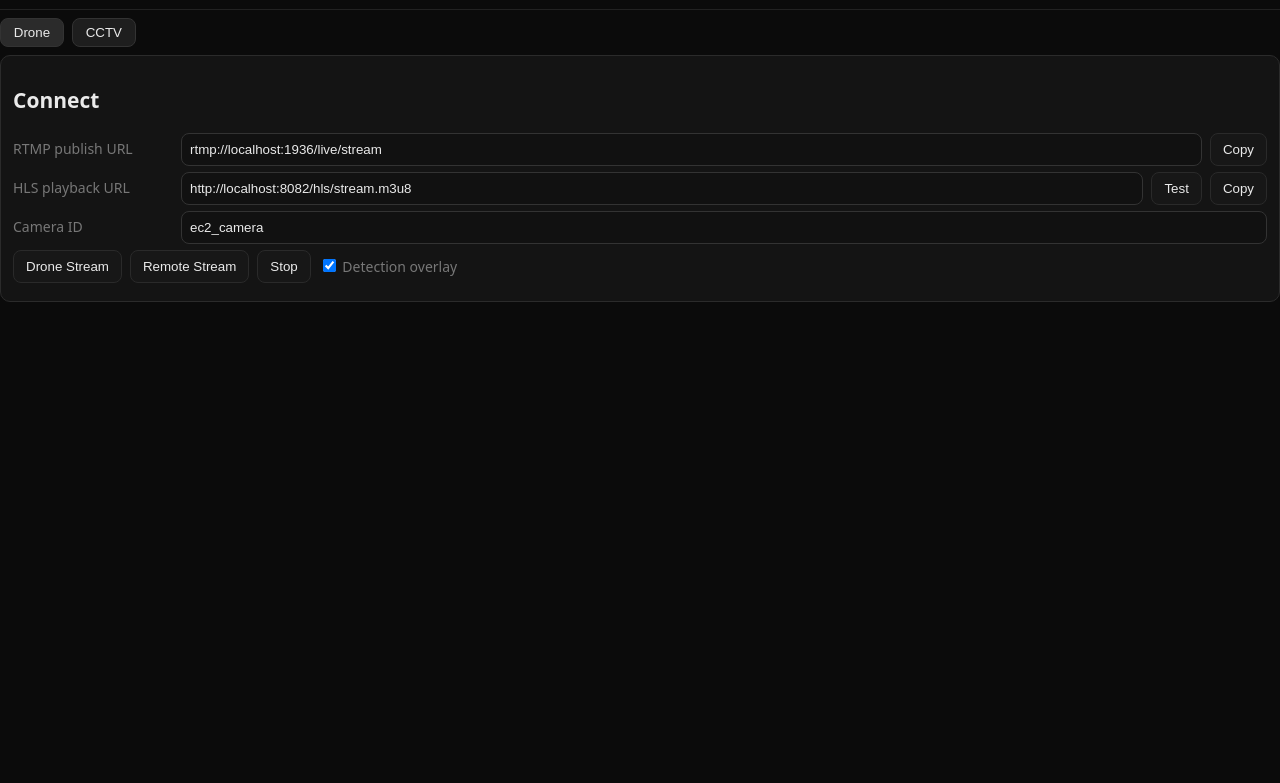
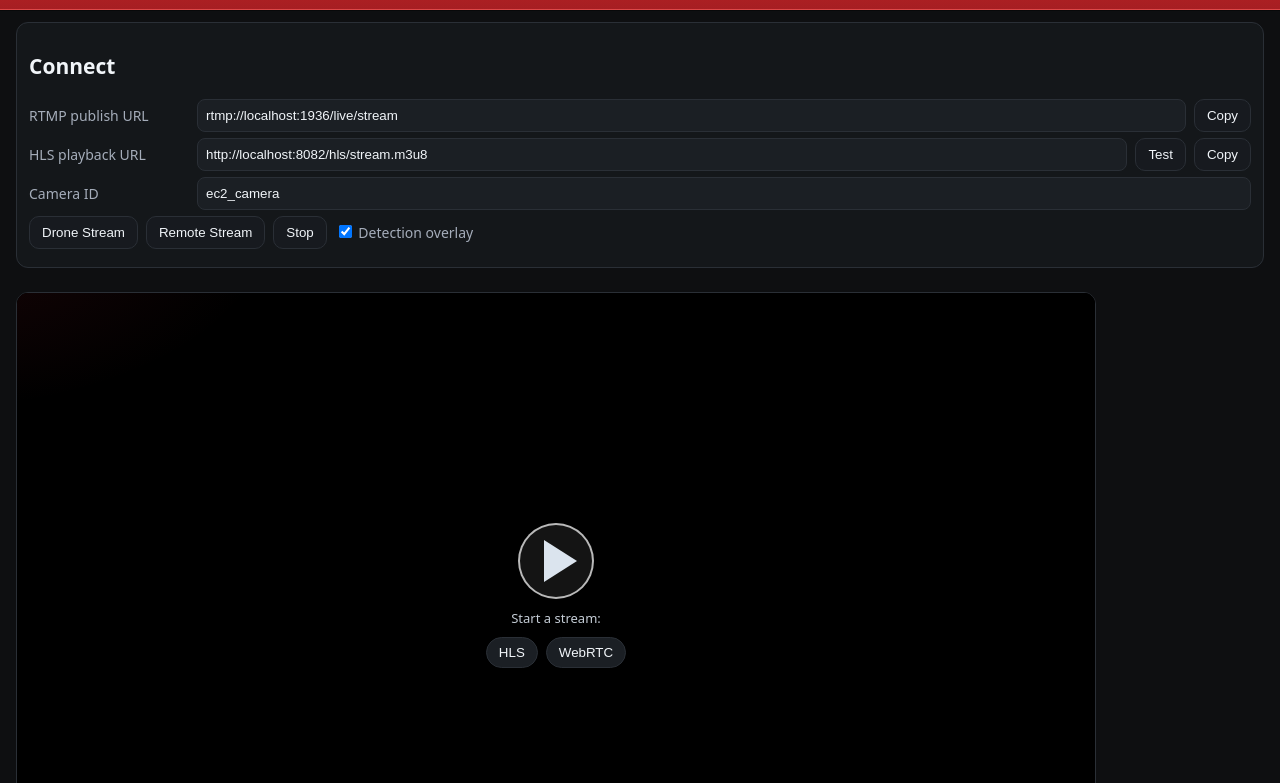
Before and after one commit to mathanmahe/fire-detection, a website built with Vite: page frontend/firebeats/src/renderer/index.html in a window 1280 px wide. Shown: the part 92-875 px from the top of the page. Built offline with nearby package versions, Linux system fonts and the light colour scheme; no server answers.

Commit message:
update frontend stylistic changes

```diff
--- a/frontend/firebeats/src/renderer/app.js
+++ b/frontend/firebeats/src/renderer/app.js
@@ -27,6 +27,16 @@ const els = {
   mode: document.getElementById('mode'),
   lastDet: document.getElementById('lastDet'),
 };
+
+const dronePlaceholder = document.getElementById('dronePlaceholder');
+const quickHls = document.getElementById('quickHls');
+const quickRtc = document.getElementById('quickRtc');
+const quickHlsBtn = document.getElementById('quickHlsBtn');
+
+function showDronePlaceholder(show){
+  if(!dronePlaceholder) return;
+  dronePlaceholder.classList.toggle('hidden', !show);
+}
 
 let hlsPlayer = null;
 let overlay = null;
@@ -72,6 +82,11 @@ els.copyRtmp.onclick = () => navigator.clipboard.writeText(els.rtmpUrl.value);
 els.copyHls.onclick = () => navigator.clipboard.writeText(els.hlsUrl.value);
 els.testHls.onclick = testHls;
 
+//hook
+quickHls && (quickHls.onclick = () => els.playHls.click());
+quickRtc && (quickRtc.onclick = () => els.startRtc.click());
+quickHlsBtn && (quickHlsBtn.onclick = () => els.playHls.click());
+
 els.playHls.onclick = async () => {
   stopAll();
   setMode('HLS');
@@ -79,6 +94,7 @@ els.playHls.onclick = async () => {
   await hlsPlayer.play(els.hlsUrl.value);
   sizeOverlay();
   startOverlayIfEnabled();
+  showDronePlaceholder(false);               // <- add
 };
 
 els.startRtc.onclick = async () => {
@@ -88,10 +104,13 @@ els.startRtc.onclick = async () => {
     await startWebRtc(els.video, { cameraId: els.cameraId.value, offerUrl: config.webrtcOfferUrl, onLog: log });
     sizeOverlay();
     startOverlayIfEnabled();
-  }catch(e){ log('WebRTC failed: '+e.message); setMode('idle'); }
+    showDronePlaceholder(false);
+  }catch(e){ log('WebRTC failed: '+e.message); setMode('idle'); showDronePlaceholder(false);}
 };
 
 els.stop.onclick = () => stopAll();
+
+
 
 function resetUiStats() {
   els.mode.textContent = 'idle';
@@ -117,6 +136,7 @@ function stopAll(){
   clearVideoElement();
   resetUiStats();
   setMode('idle');
+  showDronePlaceholder(false);
 }
 
 function startOverlayIfEnabled(){
--- a/frontend/firebeats/src/renderer/cctv.js
+++ b/frontend/firebeats/src/renderer/cctv.js
@@ -20,6 +20,15 @@ let pollTimer = null;
 let reconnectTimer = null;
 let reconnectDelay = 1000;   // start with 1s, exponential backoff
 let currentStream = null;
+
+const placeholder = document.getElementById('cctvPlaceholder');
+const quickLoad = document.getElementById('quickCctvLoad');
+
+function showCctvPlaceholder(show){
+  if(!placeholder) return;
+  placeholder.classList.toggle('hidden', !show);
+}
+quickLoad && quickLoad.addEventListener('click', () => loadStream());
 
 function log(msg){
   const ts = new Date().toLocaleTimeString();
@@ -99,6 +108,8 @@ function loadStream(){
     // cache-bust so the browser opens a fresh long-lived connection
     els.img.src = cctv.streamUrl(which) + `?t=${Date.now()}`;
     log(`loading /video_feed/${which}`);
+    showCctvPlaceholder(false);              // <- hide on attempt
+
   };
 
   // When the stream connection ends (clean close) browsers often fire 'load'
@@ -131,6 +142,7 @@ function stopStream(){
   els.img.onerror = null;
   els.img.src = '';
   stopPolling();
+  showCctvPlaceholder(true);
   log('stopped stream');
 }
 
--- a/frontend/firebeats/src/renderer/index.html
+++ b/frontend/firebeats/src/renderer/index.html
@@ -9,17 +9,21 @@
   <script type="module" src="./app.js"></script>
 </head>
 <body>
-  <header>
+  <!-- NEW: Red navbar with tabs aligned to the right -->
+  <header class="topbar">
+    <div class="brand">
       <h1>FireWatch</h1>
       <div id="status" class="chip">idle</div>
-  </header>
-
-  <nav class="tabs">
+    </div>
+    <nav class="topnav">
       <button id="tabDrone" class="tab active">Drone</button>
       <button id="tabCctv"  class="tab">CCTV</button>
     </nav>
+  </header>
 
-  <section id = "panelDrone" class="tab-panel active">
+  <!-- removed the old <nav class="tabs"> block -->
+
+  <section id="panelDrone" class="tab-panel active">
     <section class="card">
       <h2>Connect</h2>
       <div class="row">
@@ -45,15 +49,31 @@
       </div>
     </section>
 
+    <!-- Player with nice empty-state -->
     <section class="player">
       <div class="video-wrap">
         <video id="video" playsinline muted autoplay></video>
         <canvas id="overlay"></canvas>
+
+        <!-- NEW empty state (shows until a stream starts) -->
+        <div id="dronePlaceholder" class="empty-state">
+          <div class="play" id="quickHlsBtn" title="Start HLS">
+            <svg viewBox="0 0 24 24" aria-hidden="true">
+              <path d="M8 5v14l11-7z" fill="currentColor"></path>
+            </svg>
           </div>
+          <div class="hint">Start a stream:</div>
+          <div class="mini-buttons">
+            <button id="quickHls">HLS</button>
+            <button id="quickRtc">WebRTC</button>
+          </div>
+        </div>
+      </div>
+
       <div class="hud">
         <span>Mode: <strong id="mode">—</strong></span>
         <span>FPS: <strong id="fps">—</strong></span>
-          <span>Live‑edge: <strong id="live">—</strong></span>
+        <span>Live-edge: <strong id="live">—</strong></span>
         <span>Last detection: <strong id="lastDet">—</strong></span>
       </div>
     </section>
@@ -63,20 +83,27 @@
     </section>
   </section>
 
-
   <section id="panelCctv" class="tab-panel">
     <div class="row">
       <label>Stream</label>
-      <select id="cctvStreamSel">
-      </select>
+      <select id="cctvStreamSel"></select>
       <button id="cctvLoad">Load stream</button>
       <button id="cctvStop">Stop</button>
       <button id="cctvTest">Test fire detection</button>
     </div>
 
+    <!-- Same styled player w/ placeholder -->
     <div class="video-wrap" style="max-width: 960px">
-      <!-- MJPEG works best in an <img>; <video> won’t play multipart MJPEG in most browsers -->
-      <img src = "../images/stream_icon.png" id="cctvImg" alt="CCTV stream" style="width:100%; background:#000; border:1px solid #333; border-radius:8px" />
+      <!-- MJPEG is best in <img> -->
+      <img src="../images/stream_icon.png" id="cctvImg" alt="CCTV stream" />
+      <div id="cctvPlaceholder" class="empty-state">
+        <div class="play" id="quickCctvLoad" title="Load stream">
+          <svg viewBox="0 0 24 24" aria-hidden="true">
+            <path d="M8 5v14l11-7z" fill="currentColor"></path>
+          </svg>
+        </div>
+        <div class="hint">Choose a source and load the stream</div>
+      </div>
     </div>
 
     <div class="hud" id="cctvHud">
@@ -89,11 +116,5 @@
 
     <pre id="cctvLog" class="logs"></pre>
   </section>
-
-
-
-
-
-
 </body>
 </html>
--- a/frontend/firebeats/src/renderer/styles.css
+++ b/frontend/firebeats/src/renderer/styles.css
@@ -1,43 +1,107 @@
-:root { --bg:#0b0b0b; --fg:#eaeaea; --accent:#00d18f; --muted:#777; }
-*{box-sizing:border-box} body{margin:0;background:var(--bg);color:var(--fg);font:14px/1.4 system-ui}
-header{display:flex;align-items:center;gap:12px;padding:12px 16px;border-bottom:1px solid #222}
-.panel{padding:12px 16px;border-bottom:1px solid #222}
-.row{display:flex;gap:8px;align-items:center;margin:6px 0}
-label{width:160px;color:var(--muted)} input{flex:1;padding:8px;border-radius:8px;border:1px solid #333;background:#111;color:var(--fg)}
-button{padding:8px 12px;border-radius:8px;border:1px solid #2a2a2a;background:#171717;color:var(--fg);cursor:pointer}
-button:hover{border-color:#444}
+/* ===== THEME ===== */
+:root{
+  /* vibrant red top bar, cool accent, gray surfaces */
+  --nav-bg:#d62828;
+  --nav-fg:#ffffff;
+
+  --bg:#0e0f11;
+  --fg:#f1f5f9;
+  --muted:#a5adba;
+
+  --surface-1:#14171a;
+  --surface-2:#1b1f24;
+  --border:#2a2f36;
+
+  --accent:#22d3ee;  /* cyan for highlights */
+}
+
+/* fix any white flash / page edge */
+html, body { background:var(--bg); min-height:100%; }
+*{box-sizing:border-box}
+body{margin:0;color:var(--fg);font:14px/1.4 system-ui}
+
+/* ===== TOP BAR ===== */
+.topbar{
+  position:sticky; top:0; z-index:10;
+  display:flex; align-items:center; justify-content:space-between;
+  padding:12px 16px;
+  background:linear-gradient(180deg, var(--nav-bg), #a61e22);
+  color:var(--nav-fg);
+  border-bottom:1px solid rgba(255,255,255,.15);
+  box-shadow:0 1px 0 rgba(0,0,0,.4);
+}
+.brand{display:flex; align-items:center; gap:12px}
+.topnav{display:flex; gap:.5rem}
+.topnav .tab{
+  padding:.4rem .9rem;
+  color:var(--nav-fg);
+  background:transparent;
+  border:1px solid rgba(255,255,255,.25);
+  border-radius:999px;
+  cursor:pointer;
+  transition:background .15s ease, transform .05s ease;
+}
+.topnav .tab:hover{ background:rgba(255,255,255,.12) }
+.topnav .tab.active{ background:rgba(255,255,255,.22) }
+.chip{padding:4px 8px;border:1px solid rgba(255,255,255,.25);border-radius:999px;color:#fff;opacity:.9}
+
+/* ===== LAYOUT BLOCKS ===== */
+.card{ background:var(--surface-1); border:1px solid var(--border); border-radius:12px; padding:12px; margin:12px 16px }
+.row{ display:flex; gap:8px; align-items:center; margin:6px 0 }
+label{width:160px;color:var(--muted)}
+input{flex:1;padding:8px;border-radius:8px;border:1px solid var(--border);background:var(--surface-2);color:var(--fg)}
+button{padding:8px 12px;border-radius:10px;border:1px solid var(--border);background:#171a1f;color:var(--fg);cursor:pointer}
+button:hover{border-color:#3b4350}
+
+/* Player */
 .player{padding:12px 16px}
-.video-wrap{position:relative;max-width:1080px}
-#video,#overlay{width:100%;height:auto;display:block}
-#overlay{position:absolute;left:0;top:0;pointer-events:none}
-.hud{display:flex;gap:16px;color:#bbb;margin-top:8px}
-.chip{padding:4px 8px;border:1px solid #333;border-radius:999px;color:#ccc}
-.logs{padding:12px 16px;border-top:1px solid #222}
-#log{max-height:220px;overflow:auto;background:#0f0f0f;padding:10px;border-radius:8px}
+.video-wrap{
+  position:relative;
+  width:100%;
+  max-width:1080px;
+  aspect-ratio:16/9;     /* reserve space even before playback */
+  background:radial-gradient(1200px 600px at 10% 0%, #0f141b 0%, #0b0f14 30%, #0b0b0b 100%);
+  border:1px solid var(--border);
+  border-radius:12px;
+  overflow:hidden;
+}
+#video, #overlay, #cctvImg{ width:100%; height:100%; display:block; object-fit:cover; background:#000 }
+#overlay{ position:absolute; left:0; top:0; pointer-events:none }
 
+/* HUD + logs */
+.hud{ display:flex; gap:16px; color:#cbd5e1; margin:8px 16px }
+.logs{ padding:12px 16px; border-top:1px solid var(--border) }
+#log, #cctvLog{ max-height:220px; overflow:auto; background:#0f1216; padding:10px; border-radius:8px; color:#cbd5e1 }
 
+/* Tabs (panel visibility only) */
+.tab-panel{ display:none }
+.tab-panel.active{ display:block }
 
+/* ===== Player empty states ===== */
+.empty-state{
+  position:absolute; inset:0;
+  display:flex; flex-direction:column; align-items:center; justify-content:center;
+  gap:10px; color:#dbe4ee; text-align:center;
+  background:
+    radial-gradient(800px 400px at 80% 120%, rgba(34,211,238,.08), transparent 60%),
+    radial-gradient(600px 300px at -10% -10%, rgba(214,40,57,.12), transparent 60%);
+}
+.empty-state .play{
+  width:76px; height:76px; border-radius:50%;
+  display:flex; align-items:center; justify-content:center;
+  border:2px solid rgba(255,255,255,.7);
+  background:rgba(255,255,255,.08);
+}
+.empty-state .hint{ font-size:13px; opacity:.9 }
+.mini-buttons{ display:flex; gap:8px }
+.mini-buttons button{
+  padding:.45rem .75rem; border-radius:999px; border:1px solid var(--border);
+  background:var(--surface-2); color:var(--fg)
+}
+.hidden{ display:none !important }
 
-/* .tabs { display:flex; gap:.5rem; padding: .5rem 0; }
-.tab { padding:.4rem .8rem; border:1px solid #333; border-radius:8px; background:#1e1e1e; }
-.tab.active { background:#2b2b2b; }
-.panel { display:none; }
-.panel.active { display:block; } */
-
-/* Only hide top-level tab panels, not inner cards */
-.tab-panel { display: none; }
-.tab-panel.active { display: block; }
-
-/* Optional: style inner blocks */
-.card { background:#141414; border:1px solid #2b2b2b; border-radius:10px; padding:12px; margin-bottom:12px; }
-
-/* Tabs */
-.tabs { display:flex; gap:.5rem; padding:.5rem 0; }
-.tab { padding:.4rem .8rem; border:1px solid #333; border-radius:8px; background:#1e1e1e; cursor:pointer; }
-.tab.active { background:#2b2b2b; }
-
-.grid { display:grid; grid-template-columns: repeat(auto-fill, minmax(280px, 1fr)); gap:12px; }
-.tile { background:#0a0a0a; border:1px solid #2b2b2b; border-radius:10px; padding:8px; }
-.tile video { width:100%; background:#000; border-radius:8px; }
-.tile .row { display:flex; gap:6px; align-items:center; justify-content:space-between; margin-top:6px; }
-.badge { font: 12px/1 system-ui; opacity:.8; }
+/* Nice small tiles if you add more streams later */
+.grid{ display:grid; grid-template-columns: repeat(auto-fill, minmax(280px,1fr)); gap:12px; margin:12px 16px }
+.tile{ background:#0a0f14; border:1px solid var(--border); border-radius:12px; padding:8px }
+.tile video{ width:100%; background:#000; border-radius:8px }
+.badge{ font:12px/1 system-ui; opacity:.8 }
```
Lines whose indentation alone changed are shown as unchanged.
